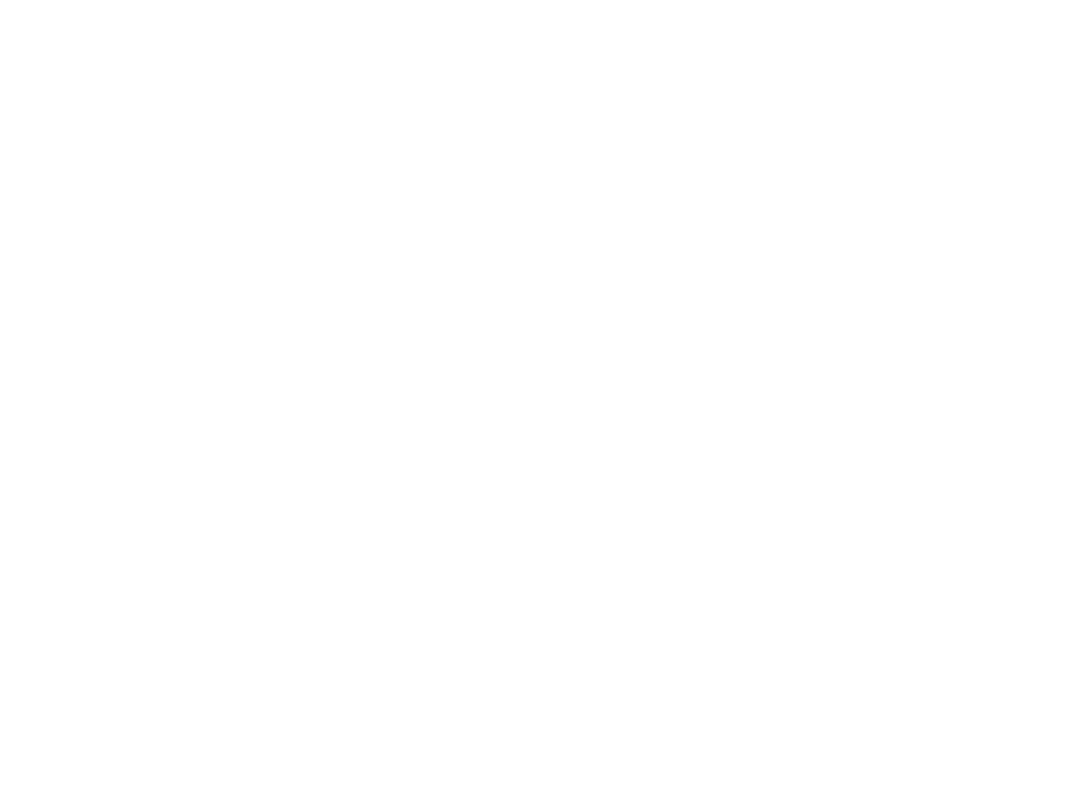
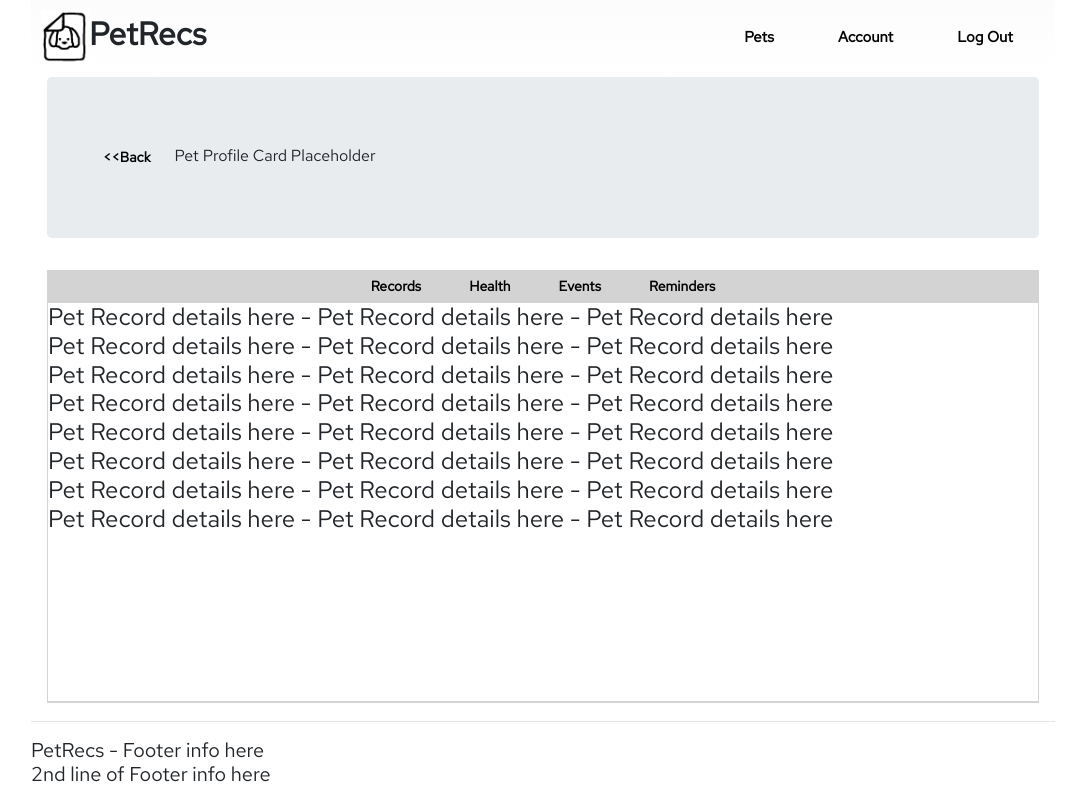
Before and after one commit to LeviRemi/PetRecs-Project, a React (Create React App) app in the folder client/: page /pets/records in a window 1280 px wide. Shown: the whole page, without its empty margins (97-1167 px from the left). Built offline with nearby package versions, Linux system fonts and the light colour scheme.

Commit message:
Updated routes for Pets feature pages

```diff
--- a/client/src/App.js
+++ b/client/src/App.js
@@ -18,8 +18,8 @@ function App(){
       <Route path="/register" exact component={Register} />
       <Route path="/about" exact component={About} />
       <Route path="/pets" exact component={Pets} />
-      <Route path="/petprofile" exact component={PetProfile} />
-      <Route path="/petrecords" exact component={PetRecords} />
+      <Route path="/pets/profile" exact component={PetProfile} />
+      <Route path="/pets/records" exact component={PetRecords} />
     </Router>
   );
 }
--- a/client/src/components/PetProfile.js
+++ b/client/src/components/PetProfile.js
@@ -37,22 +37,22 @@ function PetProfile() {
             <Col sm="1">
             </Col>
             <Col>
-                <Link to="/petrecords">
+                <Link to="/pets/records">
                   <button className="btn-petprofile-nav">
                     Records
                   </button>
                 </Link>
-                <Link to="/pethealth">
+                <Link to="/pets/health">
                   <button className="btn-petprofile-nav">
                     Health
                   </button>
                 </Link>
-                <Link to="/petevents">
+                <Link to="/pets/events">
                   <button className="btn-petprofile-nav">
                     Events
                   </button>
                 </Link>
-                <Link to="/petreminders">
+                <Link to="/pets/reminders">
                   <button className="btn-petprofile-nav">
                     Reminders
                   </button>
--- a/client/src/components/PetRecords.js
+++ b/client/src/components/PetRecords.js
@@ -37,22 +37,22 @@ function PetRecords() {
           <Col sm="1">
           </Col>
           <Col>
-              <Link to="/petrecords">
+              <Link to="/pets/records">
                 <button className="btn-petprofile-nav">
                   Records
                 </button>
               </Link>
-              <Link to="/pethealth">
+              <Link to="/pets/health">
                 <button className="btn-petprofile-nav">
                   Health
                 </button>
               </Link>
-              <Link to="/petevents">
+              <Link to="/pets/events">
                 <button className="btn-petprofile-nav">
                   Events
                 </button>
               </Link>
-              <Link to="/petreminders">
+              <Link to="/pets/reminders">
                 <button className="btn-petprofile-nav">
                   Reminders
                 </button>
@@ -62,7 +62,7 @@ function PetRecords() {
           </Col>
           </Row>
       </div>
-      <div className="petProfileBody">
+      <div className="petProfileBody nopadding">
           <h4> Pet Record details here - Pet Record details here - Pet Record details here <br />
           Pet Record details here - Pet Record details here - Pet Record details here <br />
           Pet Record details here - Pet Record details here - Pet Record details here <br />
--- a/client/src/components/Pets.js
+++ b/client/src/components/Pets.js
@@ -43,12 +43,11 @@ export default class Pets extends Component {
     render() {
     return (
         <div className="fullPageContainer">
-
           <div>
             <Header />
           </div>
+          <Container fluid>
             <div className="mainPageBody nopadding">
-          <Container fluid>
                 <div className="mainPageContents">
                   { this.state.pets.map(pet =>
                   <Link id="PetLink" to="/Pets">
@@ -63,8 +62,8 @@ export default class Pets extends Component {
                   </Link>
                   )}
                 </div>
+            </div>
           </Container>
-          </div>
           <div className="mainPageFooter">
             <Footer />
           </div>
```
Lines whose indentation alone changed are shown as unchanged.
